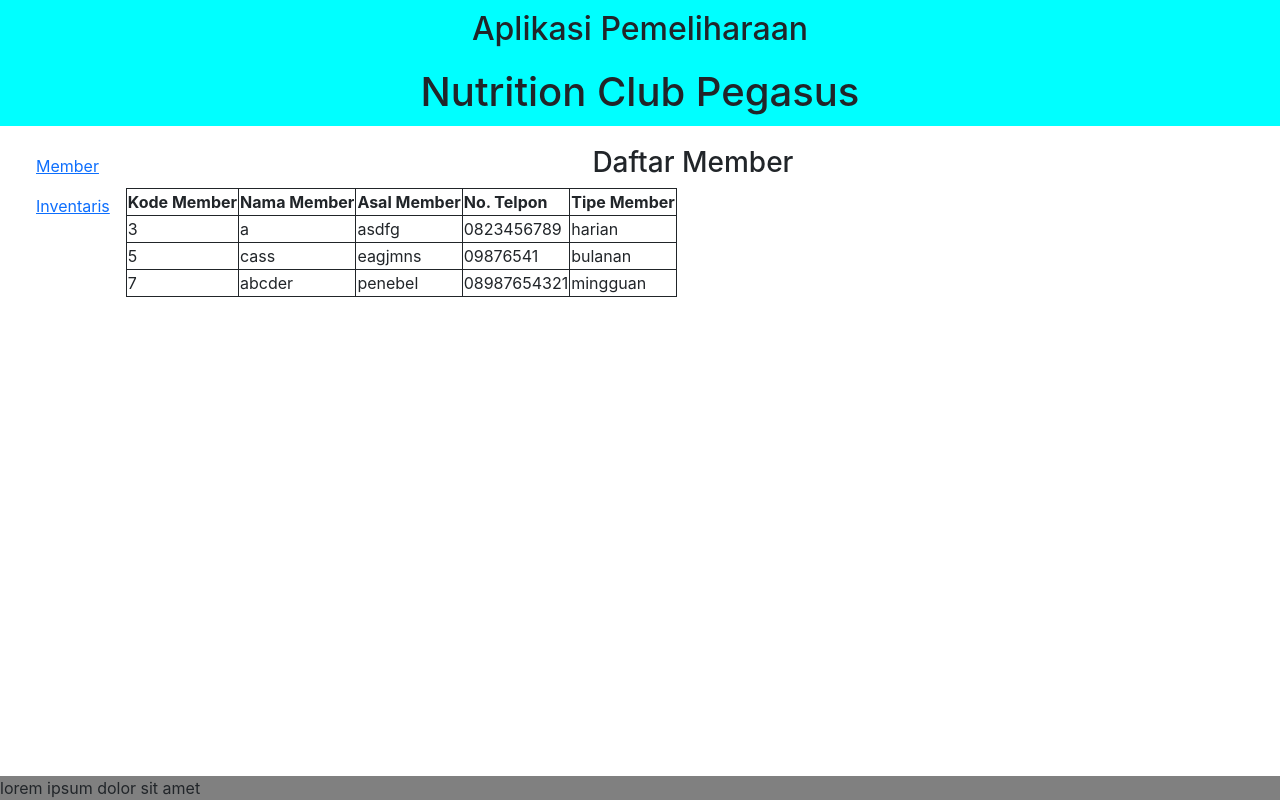
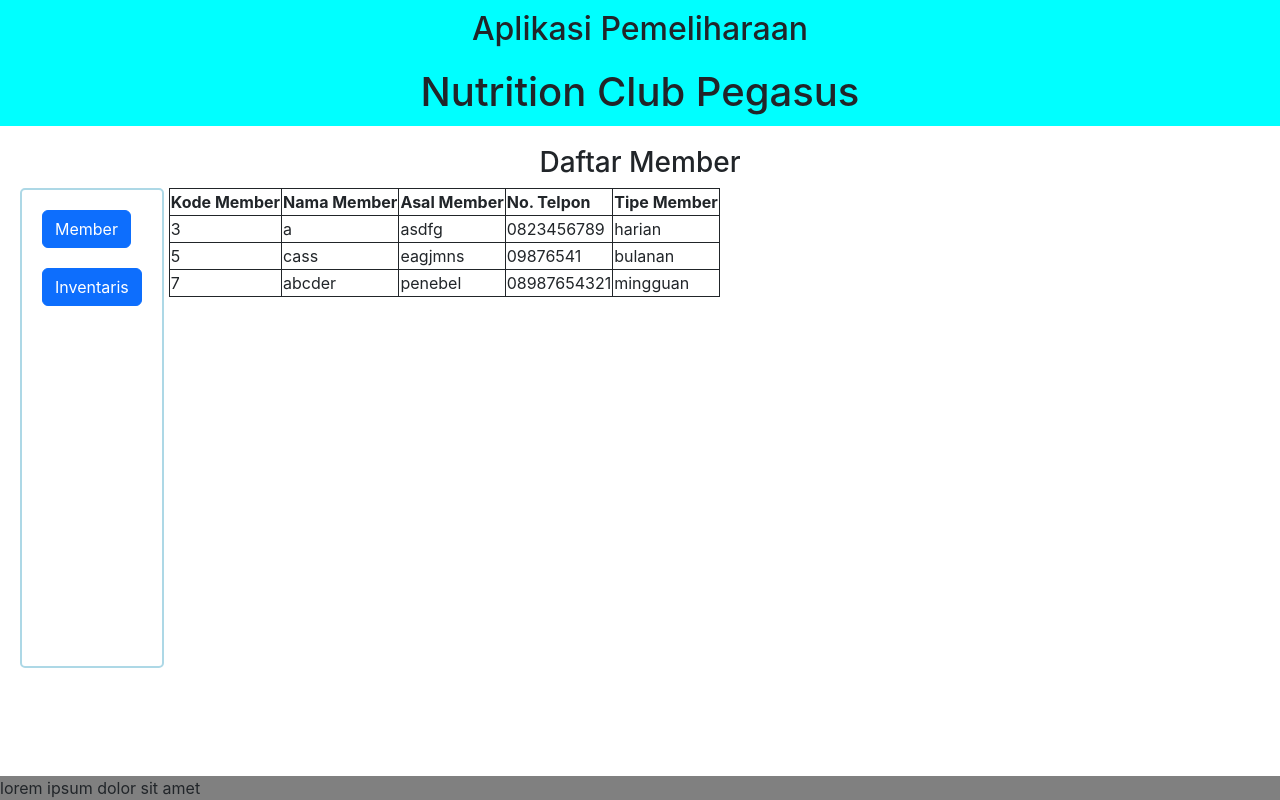
Before and after one commit to thethirdswan/aplpemeliharaanhlf, a React (Create React App) app: page /member in a window 1280 px wide. Built offline with nearby package versions, Linux system fonts and the light colour scheme.

Commit message:
(apparently) you can just cram your css in index.css.

```diff
--- a/src/App.js
+++ b/src/App.js
@@ -1,5 +1,3 @@
-import './css/App.css';
-
 function App() {
   return (
     <div>
--- a/src/components/Footer.js
+++ b/src/components/Footer.js
@@ -1,5 +1,3 @@
-import '../css/Footer.css'
-
 export default function Footer() {
     return (
         <footer>lorem ipsum dolor sit amet</footer>
--- a/src/components/Header.js
+++ b/src/components/Header.js
@@ -1,5 +1,3 @@
-import '../css/Header.css';
-
 export default function Header() {
     return (
         <header>
--- a/src/components/Nav.js
+++ b/src/components/Nav.js
@@ -1,7 +1,7 @@
 export default function Navigation() {
     return (
-    <div className="nav d-none d-md-block float-start">
-        <a href="/member"><button className="nav-link btn btn-primary">Member</button></a>
-        <a href="/inventaris"><button className="nav-link btn btn-primary">Inventaris</button></a>
+    <div className="navigation d-none d-md-block float-start">
+        <a href="/member"><button className="btn btn-primary">Member</button></a><br/>
+        <a href="/inventaris"><button className="btn btn-primary">Inventaris</button></a>
     </div>
 )}
--- a/src/css/App.css
+++ /dev/null
@@ -1,9 +0,0 @@
-.member {
-  position: absolute;
-  left: 35vw;
-}
-
-.inventaris {
-  position: absolute;
-  right: 35vw;
-}
--- a/src/css/Footer.css
+++ /dev/null
@@ -1,6 +0,0 @@
-footer {
-    width: 100vw;
-    background-color: gray;
-    position: fixed;
-    bottom: 0;
-}
--- a/src/css/Header.css
+++ /dev/null
@@ -1,10 +0,0 @@
-header {
-    text-align: center;
-    background-color: aqua;
-    margin-bottom: 10px;
-}
-
-h1, h2 {
-    margin: 0;
-    padding: 10px;
-}
--- a/src/css/index.css
+++ b/src/css/index.css
@@ -12,3 +12,55 @@ code {
   font-family: source-code-pro, Menlo, Monaco, Consolas, 'Courier New',
     monospace;
 }
+
+header {
+  text-align: center;
+  background-color: aqua;
+  margin-bottom: 10px;
+}
+
+h1, h2 {
+  margin: 0;
+  padding: 10px;
+}
+
+.member {
+  position: absolute;
+  left: 35vw;
+}
+
+.inventaris {
+  position: absolute;
+  right: 35vw;
+}
+
+.navigation {
+  padding: 20px;
+  border: 2px solid lightblue;
+  border-radius: 5px;
+  height: 60vh;
+  margin-right: 5px;
+}
+
+.navigation > a > button {
+  margin-bottom: 20px;
+}
+
+.membercon {
+  margin: 20px;
+}
+
+.inventariscon {
+  margin: 20px;
+}
+
+table, th, tr, td {
+  border: 1px solid;
+}
+
+footer {
+  width: 100vw;
+  background-color: gray;
+  position: fixed;
+  bottom: 0;
+}
--- a/src/css/inventaris.css
+++ /dev/null
@@ -1,7 +0,0 @@
-.inventariscon {
-    margin: 20px;
-}
-
-table, th, tr, td {
-    border: 1px solid;
-}
--- a/src/css/member.css
+++ /dev/null
@@ -1,3 +0,0 @@
-.membercon {
-    margin: 20px;
-}
--- a/src/pages/inventaris.js
+++ b/src/pages/inventaris.js
@@ -1,11 +1,10 @@
-import '../css/inventaris.css';
 import Navigation from '../components/Nav';
 
 export default function Inventaris() {
     return (
         <div className="inventariscon">
+            <h3 style={{textAlign: "center"}}>Inventaris</h3>
             <Navigation />
-            <h3 style={{textAlign: "center"}}>Inventaris</h3>
             <table>
                 <tr>
                     <th>Kode Barang</th>
--- a/src/pages/member.js
+++ b/src/pages/member.js
@@ -1,11 +1,10 @@
-import '../css/member.css'
 import Navigation from '../components/Nav';
 
 export default function Member() {
     return (
         <div className="membercon">
+            <h3 style={{textAlign: "center"}}>Daftar Member</h3>
             <Navigation />
-            <h3 style={{textAlign: "center"}}>Daftar Member</h3>
             <table>
                 <tr>
                     <th>Kode Member</th>
```
